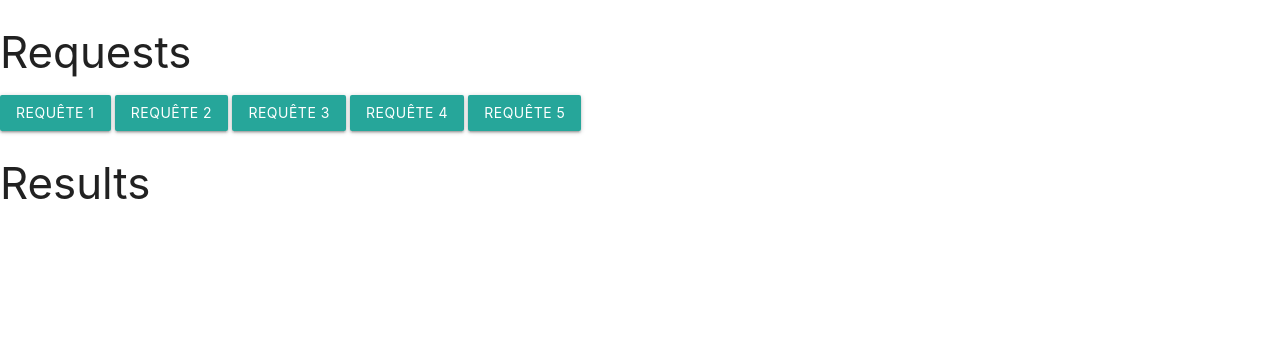
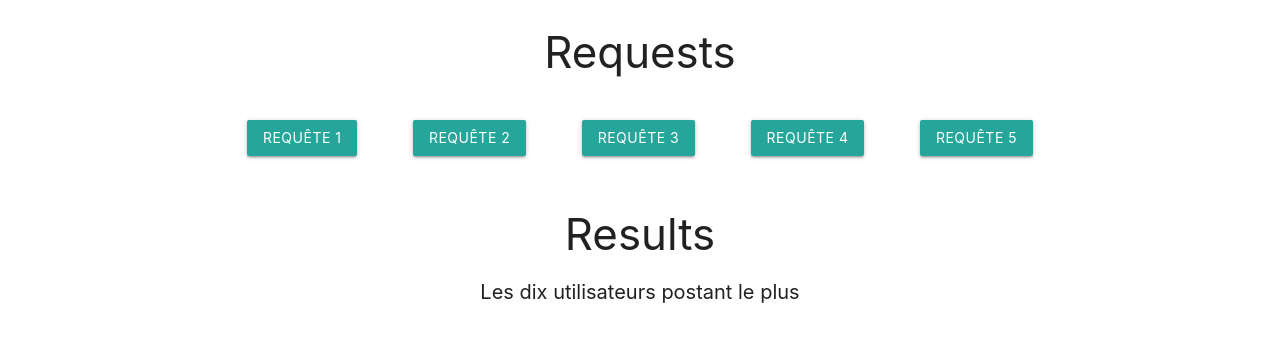
Before and after one commit to aliegeois/evolved-database-project, a website: page presentation/public/index.html in a window 1280 px wide. Both pictures are taken after a click on the link "REQUÊTE 2". Drawn offline with Linux system fonts and the light colour scheme; no server answers.

Commit message:
Pimp my html

```diff
--- /dev/null
+++ b/presentation/public/css/index.css
@@ -0,0 +1,18 @@
+h3 {
+    text-align: center;
+}
+#requests {
+    text-align: center;
+}
+#requests a {
+    margin: 2%;
+}
+
+#description, #results {
+    margin-left: 10%;
+    margin-right: 10%;
+    text-align: center;
+}
+#description {
+    font-size: 20px;
+}
--- a/presentation/public/index.html
+++ b/presentation/public/index.html
@@ -5,13 +5,14 @@
 
 		<link href="https://fonts.googleapis.com/icon?family=Material+Icons" rel="stylesheet">
 		<link type="text/css" rel="stylesheet" href="css/materialize.min.css"  media="screen,projection"/>
+		<link type="text/css" rel="stylesheet" href="css/index.css"  />
 
 		<script src="main.js"></script>
 		<title>Présentation</title>
 	</head>
 	<body>
 		<h3>Requests</h3>
-		<div>
+		<div id="requests">
 			<a id="rq1" class="waves-effect btn">Requête 1</a>
 			<a id="rq2" class="waves-effect btn">Requête 2</a>
 			<a id="rq3" class="waves-effect btn">Requête 3</a>
@@ -19,6 +20,7 @@
 			<a id="rq5" class="waves-effect btn">Requête 5</a>
 		</div>
 		<h3>Results</h3>
+		<div id="description"></div>
 		<div id="results"></div>
 		<script type="text/javascript" src="js/materialize.min.js"></script>
 		<script type="text/javascript" src="js/chart.min.js"></script>
--- a/presentation/public/main.js
+++ b/presentation/public/main.js
@@ -1,7 +1,9 @@
 onload = () => {
 	const results = document.getElementById('results');
+	const description = document.getElementById('description');
 
 	document.getElementById('rq1').addEventListener('click', () => {
+		description.innerHTML = 'Proportion de tags safes sur la totalité';
 		fetch('request/1')
 			.then(res => res.json())
 			.then(res => {
@@ -10,6 +12,7 @@ onload = () => {
 	});
 
 	document.getElementById('rq2').addEventListener('click', () => {
+		description.innerHTML = 'Les dix utilisateurs postant le plus';
 		fetch('request/2')
 			.then(res => res.json())
 			.then(res => {
@@ -46,6 +49,7 @@ onload = () => {
 	});
 
 	document.getElementById('rq3').addEventListener('click', () => {
+		description.innerHTML = 'Les dix tags sur lesquels les dix utilisateurs postent le plus';
 		fetch('request/3')
 			.then(res => res.json())
 			.then(res => {
@@ -78,6 +82,7 @@ onload = () => {
 	});
 
 	document.getElementById('rq4').addEventListener('click', () => {
+		description.innerHTML = 'Le nombre de posts pour chaque année';
 		fetch('request/4')
 			.then(res => res.json())
 			.then(res => {
@@ -101,6 +106,7 @@ onload = () => {
 	});
 
 	document.getElementById('rq5').addEventListener('click', () => {
+		description.innerHTML = 'L\'évolution de la popularité des dix tags les plus populaires';
 		fetch('request/5')
 			.then(res => res.json())
 			.then(res => {
```
Also changed, not shown: 1 other file.
